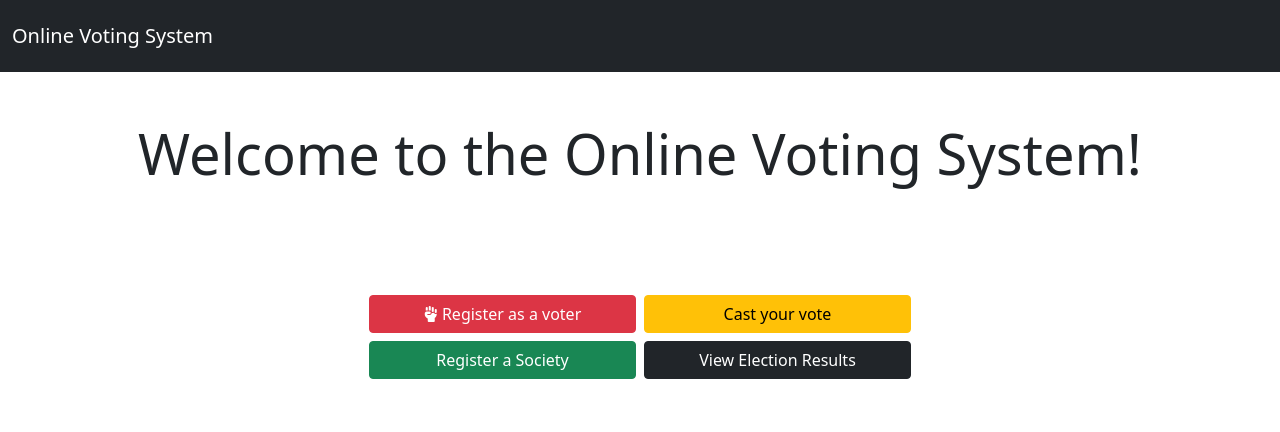
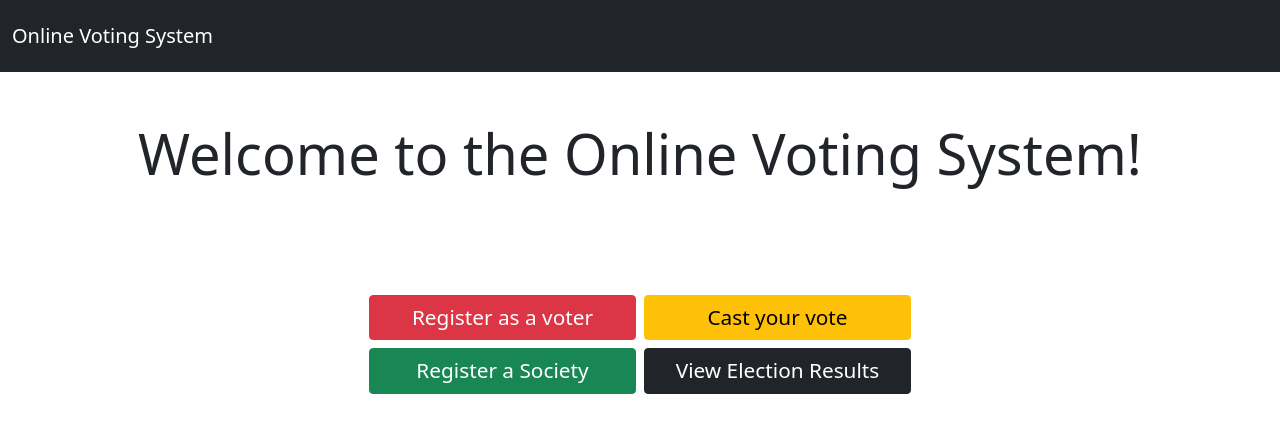
Before and after one commit to dextro-gear/ovsfrontend, a React (Create React App) app: page / in a window 1280 px wide. Shown: the top 432 px of the page. Built offline with nearby package versions, Linux system fonts and the light colour scheme.

Commit message:
Remove icons in landing page

```diff
--- a/src/App.css
+++ b/src/App.css
@@ -1,15 +1,17 @@
-/* .red-btn {
-  background-color: red;
+.btn {
+  font-size: 1.3rem;
+}
+
+.btn i {
+  font-size: 2rem;
+  margin-right: 0.5rem;
 }
 
 .orange-btn {
-  background-color: orange;
 }
 
 .green-btn {
-  background-color: lime;
 }
 
 .blue-btn {
-  background-color: mediumblue;
-} */
+}
--- a/src/components/pages/LandingPage.js
+++ b/src/components/pages/LandingPage.js
@@ -23,9 +23,7 @@ class LandingPage extends Component {
                 </div>
                 <div className="container text-center px-4 py-5">
                     <div className="container">
-                    <Link className="btn btn-danger m-1 w-25 red-btn" id="one">
-                        <i class="fas fa-fist-raised"></i> Register as a voter
-                    </Link>
+                        <Link className="btn btn-danger m-1 w-25 red-btn">Register as a voter</Link>
                         <Link to="/castVote" className="btn btn-warning m-1 w-25 orange-btn">Cast your vote</Link>
                     </div>
                     <div className="container d.flex justify-content-center">
```
